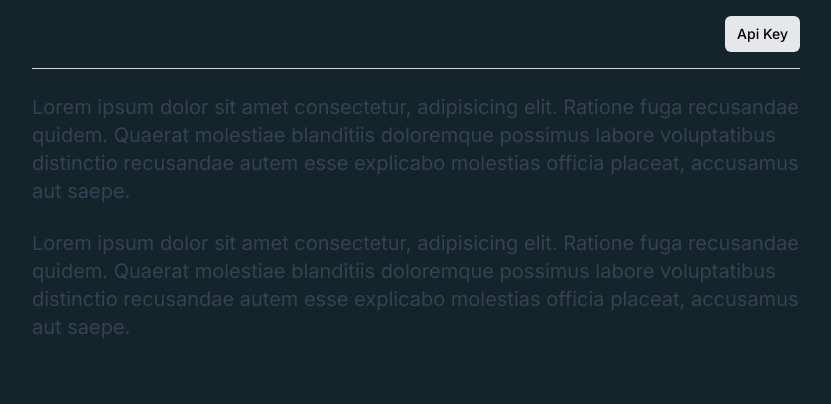
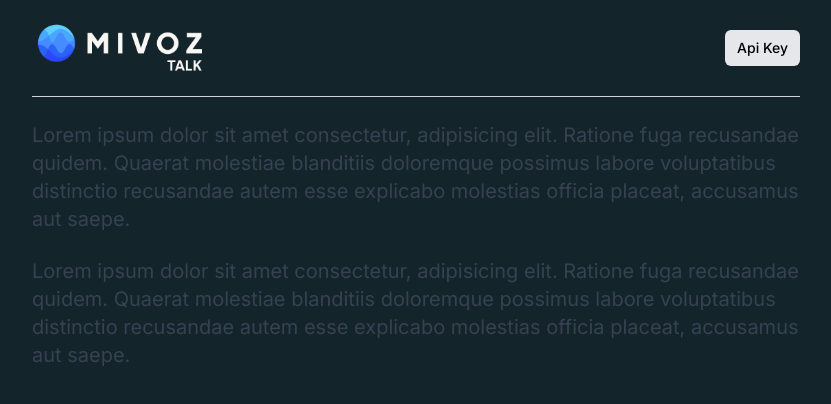
Before and after one commit to GHULAM-1/ai-chatbot, a Next.js app: page /about in a window 1280 px wide. Shown: the top 404 px of the page, without its empty margins (224-1055 px from the left). Built offline with nearby package versions, Linux system fonts and the light colour scheme.

Commit message:
added logo

```diff
--- a/src/components/main.tsx
+++ b/src/components/main.tsx
@@ -19,7 +19,7 @@ const Main = (props: IMainProps) => {
         <header className="border-b border-gray-300">
           <div className="flex items-center justify-between py-4">
             <div>
-              {/* <img className="mivozlogo" src="./mivoz-talk-logo.png" /> */}
+              <img className="mivozlogo" src="/mivoz-talk-logo.png" />
             </div>
             <div className="flex items-center space-x-4">
               <button
```
Also changed, not shown: public/mivoz-talk-logo.png (added).
